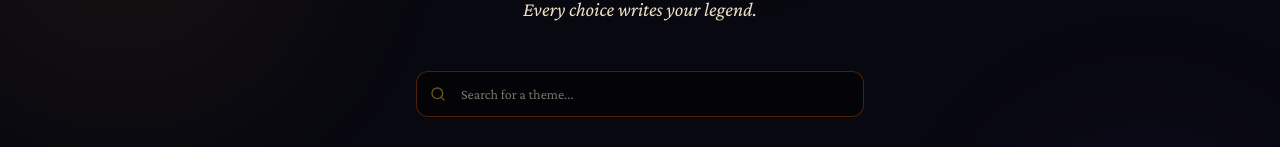
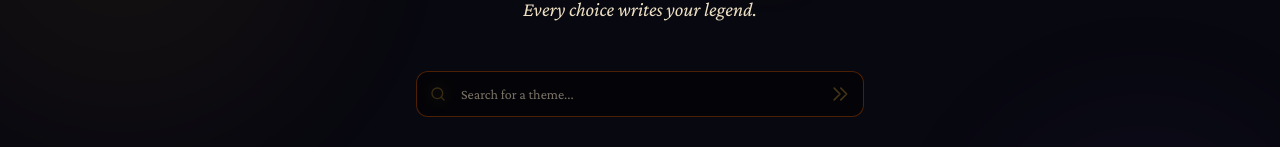
Before and after one commit to 4ssh1/fable-weaver, a React (Vite) app: page / in a window 1280 px wide. Shown: the part 237-384 px from the top of the page. Built offline with nearby package versions, Linux system fonts and the light colour scheme; no server answers.

Commit message:
fix: improve word splitting and display logic in StoryScreen component

```diff
--- a/src/components/story_/Landing.tsx
+++ b/src/components/story_/Landing.tsx
@@ -81,23 +81,38 @@ export default function Landing({ THEMES, selectTheme }: {
       {/* Search bar */}
       <div className="relative z-10 mt-12 w-full max-w-md" style={{animation:'fade-up 0.6s ease both',animationDelay:'1.1s',opacity:0}}>
         <div className="relative">
-          <form onSubmit={handleSubmit}>
+          <form onSubmit={handleSubmit} className="relative flex items-center">
+            <svg className="absolute left-3.5 w-4 h-4 opacity-50 pointer-events-none" style={{color:'#d4a438'}} fill="none" viewBox="0 0 24 24" stroke="currentColor" strokeWidth={2}>
+              <circle cx="11" cy="11" r="8" /><path d="m21 21-4.3-4.3" strokeLinecap="round" />
+            </svg>
+
             <input
               type="text"
               value={searchQuery}
               onChange={(e) => setSearchQuery(e.target.value)}
               placeholder="Search for a theme..."
-              className="w-full rounded-xl border border-amber-800/50 bg-black/50 px-5 py-3 pl-11 text-sm backdrop-blur-sm outline-none transition-all duration-300 focus:border-amber-500/80 focus:shadow-[0_0_20px_rgba(201,146,42,0.15)]"
+              className="w-full rounded-xl border border-amber-800/50 bg-black/50 px-5 py-3 pl-11 pr-12 text-sm backdrop-blur-sm outline-none transition-all duration-300 focus:border-amber-500/80 focus:shadow-[0_0_20px_rgba(201,146,42,0.15)]"
               style={{fontFamily:'var(--font-body)',color:'var(--parchment)',caretColor:'#d4a438'}}
             />
-            {error && <p className="text-red-400 mt-2">{error}</p>}
+            <button
+              type="submit"
+              disabled={!searchQuery.trim()}
+              className="absolute right-2 p-1.5 rounded-lg transition-all duration-300 hover:scale-110"
+              style={{
+                color: searchQuery.trim() ? '#d4a438' : 'rgba(212,164,56,0.3)',
+                background: searchQuery.trim() ? 'rgba(212,164,56,0.1)' : 'transparent',
+                cursor: searchQuery.trim() ? 'pointer' : 'default',
+              }}
+              aria-label="Summon theme"
+            >
+              <svg className="w-5 h-5" fill="none" viewBox="0 0 24 24" stroke="currentColor" strokeWidth={2}>
+                <path strokeLinecap="round" strokeLinejoin="round" d="M13 5l7 7-7 7M5 5l7 7-7 7" />
+              </svg>
+            </button>
           </form>
-          <svg className="absolute left-3.5 top-1/2 -translate-y-1/2 w-4 h-4 opacity-50" style={{color:'#d4a438'}} fill="none" viewBox="0 0 24 24" stroke="currentColor" strokeWidth={2}>
-            <circle cx="11" cy="11" r="8" /><path d="m21 21-4.3-4.3" strokeLinecap="round" />
-          </svg>
+          {error && <p className="text-red-400 mt-2 text-center text-sm">{error}</p>}
         </div>
       </div>
-
       {/* Theme cards */}
       <div className="relative z-10 mt-8 flex flex-wrap justify-center gap-6">
         {isSearching ? (
--- a/src/components/story_/StoryScreen.tsx
+++ b/src/components/story_/StoryScreen.tsx
@@ -47,16 +47,18 @@ export default function StoryScreen({
   useEffect(() => {
     setDisplayedWords([]);
     setChoicesVisible(false);
-    const words = currentNode.content.split(' ');
+    const words = currentNode.content.trim().split(/\s+/);
+
     let i = 0;
     const iv = setInterval(() => {
       if (i < words.length) {
-        setDisplayedWords(prev => [...prev, words[i]]);
+        const wordToAdd = words[i];
+
+        setDisplayedWords(prev => [...prev, wordToAdd]);
         i++;
       } else {
         clearInterval(iv);
         setTimeout(() => {
-          // 2. Use snake_case boolean flags
           if (currentNode.is_ending) {
             setTimeout(() => {
               onStoryEnd(currentNode.is_winning ? 'win' : 'lose', choiceHistory);
@@ -67,9 +69,10 @@ export default function StoryScreen({
         }, 300);
       }
     }, 60);
+
     return () => clearInterval(iv);
   // eslint-disable-next-line react-hooks/exhaustive-deps
-  }, [currentNode.id]); // We can safely use ID here since it's flat
+  }, [currentNode.id]);
 
   useEffect(() => {
     if (characterAnim === 'sparkle') {
@@ -106,7 +109,6 @@ export default function StoryScreen({
     const updatedHistory = [...choiceHistory, option.text];
     setChoiceHistory(updatedHistory);
 
-    // 3. Lookup the next node in the flattened dictionary using the stringified ID
     const nextNode = storyTree.all_nodes[String(option.node_id)];
 
     setTimeout(() => {
@@ -233,7 +235,7 @@ export default function StoryScreen({
         <div className="px-4 md:px-6 pb-6 md:pb-8 flex flex-col gap-3 mt-auto">
           {choicesVisible && currentNode.options?.map((option, i) => (
             <button
-              key={option.node_id} // 4. Using snake_case node_id here
+              key={option.node_id}
               className="group relative overflow-hidden w-full py-4 px-6 rounded-lg border text-left transition-all duration-300 hover:shadow-lg"
               style={{
                 borderColor: 'rgba(180,130,40,0.4)',
```
